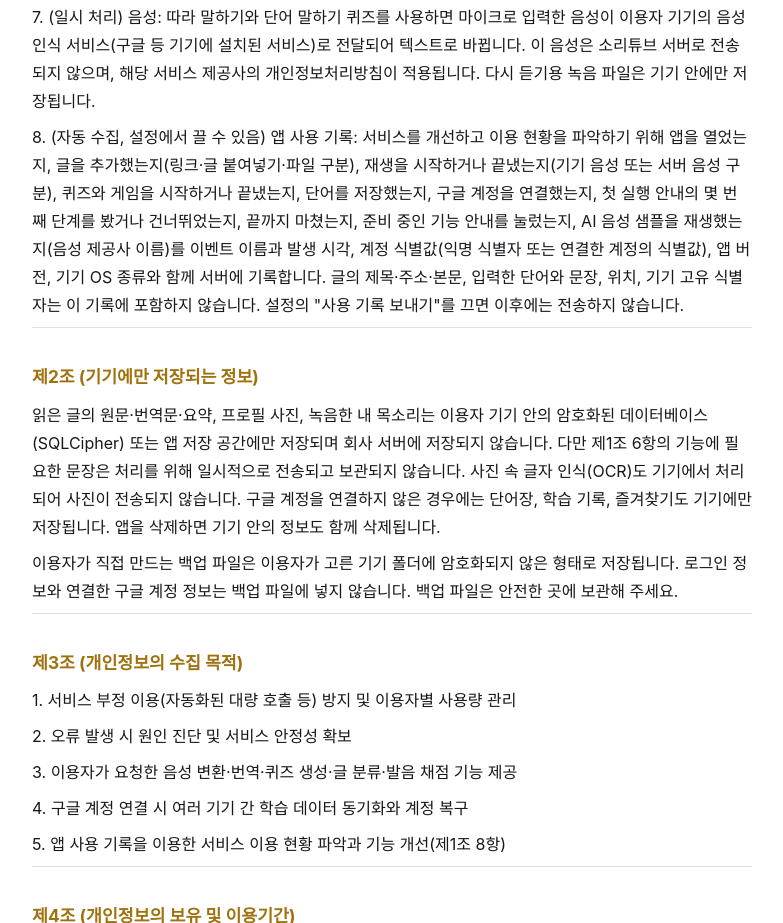
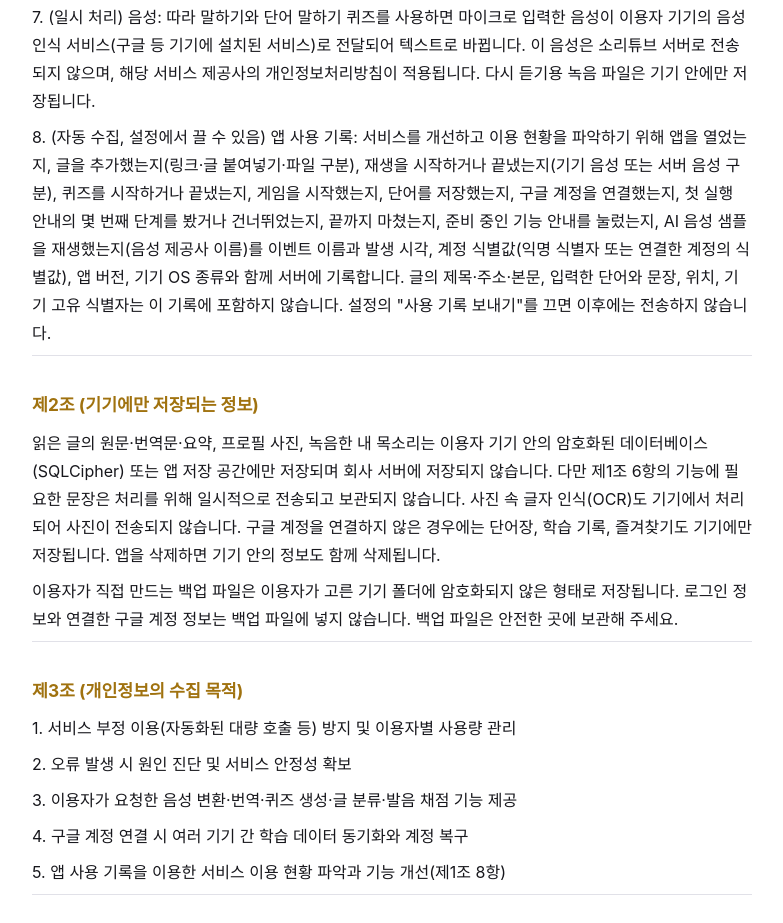
Before and after one commit to zhared79-del/soritube-legal, a plain HTML site: page privacy.html in a window 1280 px wide. Shown: the part 1019-1942 px from the top of the page, without its empty margins (248-1031 px from the left). Drawn offline with Linux system fonts and the light colour scheme.

Commit message:
방침 제1조 8항 게임 수집 문구를 실제 동작과 맞춤

```diff
--- a/privacy.html
+++ b/privacy.html
@@ -29,7 +29,7 @@
     <p>5. (자동 처리) 접속 IP 주소: 로그인하지 않은 상태의 대량 자동 호출을 막기 위해, 서버는 요청을 보낸 IP 주소를 서버에만 있는 비밀키로 되돌릴 수 없는 값(해시)으로 바꾼 뒤 하루 단위 사용량 집계에만 사용합니다. 이 값은 날짜마다 달라져서 다른 날의 요청과 이어 볼 수 없고, IP 주소 원문은 저장하지 않습니다. 또한 인증 서비스(Supabase)는 같은 IP에서의 반복 가입을 제한하기 위해 IP 주소를 처리합니다.</p>
     <p>6. (일시 처리) 요청한 기능에 필요한 텍스트: 음성 변환, 번역, 퀴즈 생성(퀴즈 보기 생성에 쓰는 단어·뜻·단어가 나온 문장 포함)을 요청하면 해당 문장이 처리를 위해 서버를 거쳐 제5조의 업체로 전달됩니다. 또한 퀴즈 탭을 열면 웹 주소로 만든 글의 제목과 앞부분(최대 600자)이 자동 분류를 위해 서버를 거쳐 제5조의 업체로 전달됩니다. 붙여넣은 글·파일·사진에서 읽은 글은 자동 분류에 쓰이지 않습니다. 회사는 이 문장을 보관하지 않습니다. 다만 누구나 열 수 있는 인터넷 글(비영리 조건 라이선스의 출처는 제외)로 만든 퀴즈 문항은 같은 글을 쓰는 다른 이용자에게 다시 쓰기 위해 서버에 저장될 수 있으며, 이때 글 원문은 저장하지 않고 원문을 되돌릴 수 없는 값(해시)과 생성된 문항만 저장합니다. 생성된 문항에는 원문 문장 일부가 들어갈 수 있고, 어느 이용자가 만들었는지는 기록하지 않습니다.</p>
     <p>7. (일시 처리) 음성: 따라 말하기와 단어 말하기 퀴즈를 사용하면 마이크로 입력한 음성이 이용자 기기의 음성인식 서비스(구글 등 기기에 설치된 서비스)로 전달되어 텍스트로 바뀝니다. 이 음성은 소리튜브 서버로 전송되지 않으며, 해당 서비스 제공사의 개인정보처리방침이 적용됩니다. 다시 듣기용 녹음 파일은 기기 안에만 저장됩니다.</p>
-    <p>8. (자동 수집, 설정에서 끌 수 있음) 앱 사용 기록: 서비스를 개선하고 이용 현황을 파악하기 위해 앱을 열었는지, 글을 추가했는지(링크·글 붙여넣기·파일 구분), 재생을 시작하거나 끝냈는지(기기 음성 또는 서버 음성 구분), 퀴즈와 게임을 시작하거나 끝냈는지, 단어를 저장했는지, 구글 계정을 연결했는지, 첫 실행 안내의 몇 번째 단계를 봤거나 건너뛰었는지, 끝까지 마쳤는지, 준비 중인 기능 안내를 눌렀는지, AI 음성 샘플을 재생했는지(음성 제공사 이름)를 이벤트 이름과 발생 시각, 계정 식별값(익명 식별자 또는 연결한 계정의 식별값), 앱 버전, 기기 OS 종류와 함께 서버에 기록합니다. 글의 제목·주소·본문, 입력한 단어와 문장, 위치, 기기 고유 식별자는 이 기록에 포함하지 않습니다. 설정의 "사용 기록 보내기"를 끄면 이후에는 전송하지 않습니다.</p>
+    <p>8. (자동 수집, 설정에서 끌 수 있음) 앱 사용 기록: 서비스를 개선하고 이용 현황을 파악하기 위해 앱을 열었는지, 글을 추가했는지(링크·글 붙여넣기·파일 구분), 재생을 시작하거나 끝냈는지(기기 음성 또는 서버 음성 구분), 퀴즈를 시작하거나 끝냈는지, 게임을 시작했는지, 단어를 저장했는지, 구글 계정을 연결했는지, 첫 실행 안내의 몇 번째 단계를 봤거나 건너뛰었는지, 끝까지 마쳤는지, 준비 중인 기능 안내를 눌렀는지, AI 음성 샘플을 재생했는지(음성 제공사 이름)를 이벤트 이름과 발생 시각, 계정 식별값(익명 식별자 또는 연결한 계정의 식별값), 앱 버전, 기기 OS 종류와 함께 서버에 기록합니다. 글의 제목·주소·본문, 입력한 단어와 문장, 위치, 기기 고유 식별자는 이 기록에 포함하지 않습니다. 설정의 "사용 기록 보내기"를 끄면 이후에는 전송하지 않습니다.</p>
   </section>
   <section id="local-only">
     <h2>제2조 (기기에만 저장되는 정보)</h2>
```
